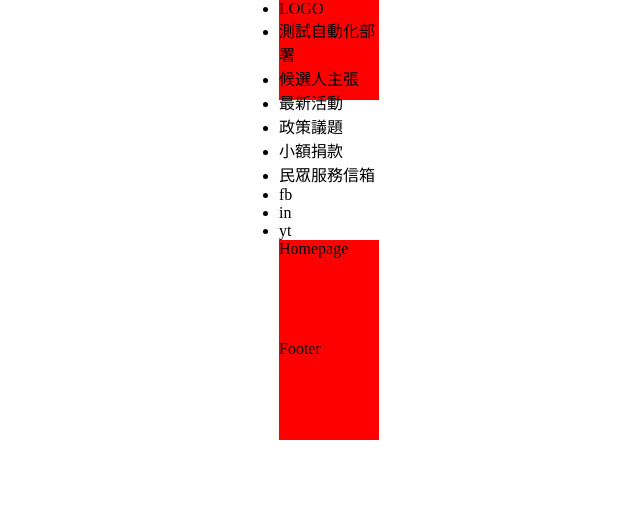
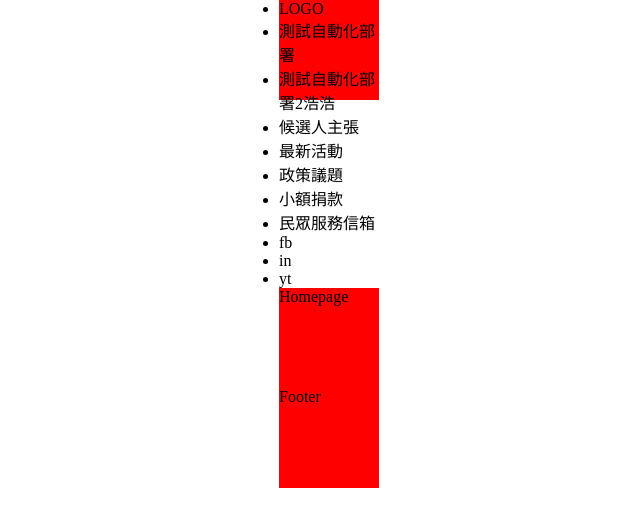
Before and after one commit to cyl-jsl/voteformeow, a React (Create React App) app: page / in a window 1280 px wide. Shown: the top 526 px of the page, without its empty margins (311-951 px from the left). Built offline with nearby package versions, Linux system fonts and the light colour scheme.

Commit message:
CI/CD測試

```diff
--- a/src/Layout.js
+++ b/src/Layout.js
@@ -11,6 +11,8 @@ const Layout = () => {
         </ul>
         <ul>
           <li>測試自動化部署</li>
+
+          <li>測試自動化部署2浩浩</li>
           <li>候選人主張</li>
           <li>最新活動</li>
           <li>政策議題</li>
```
